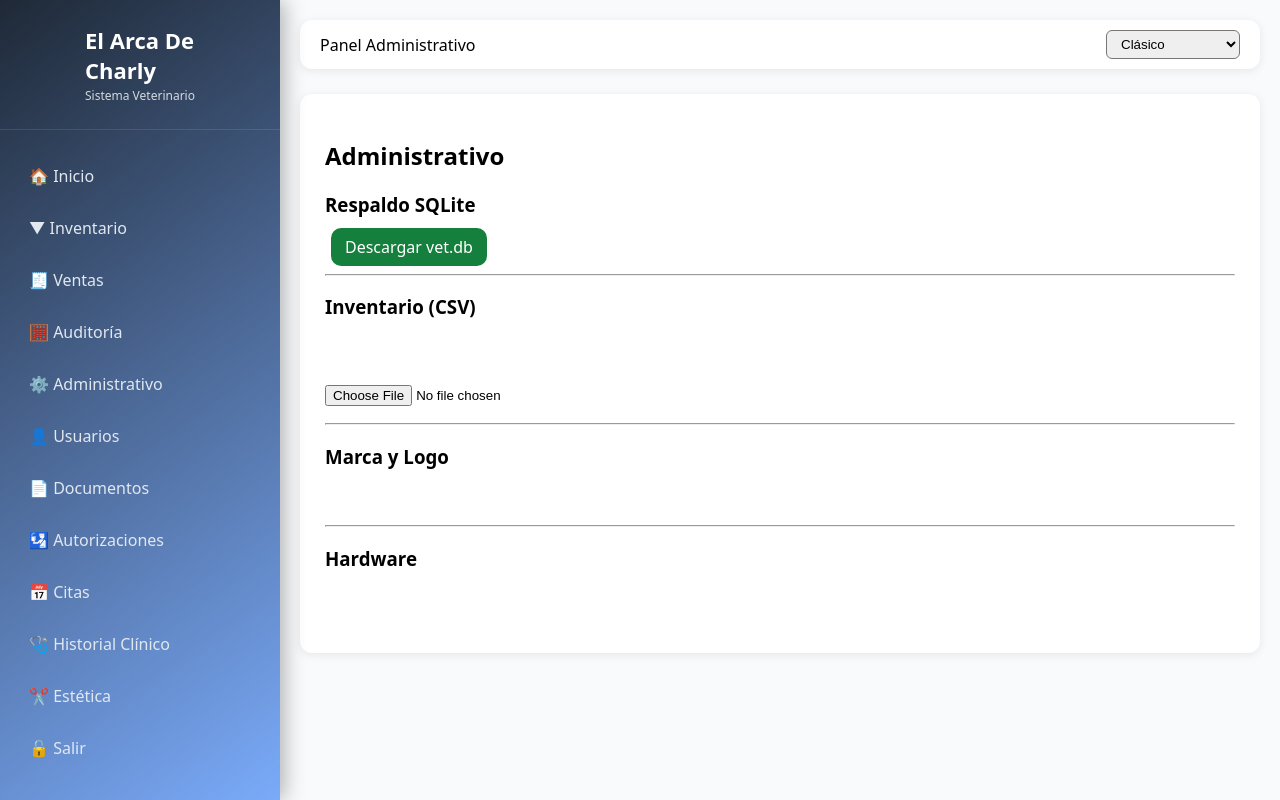
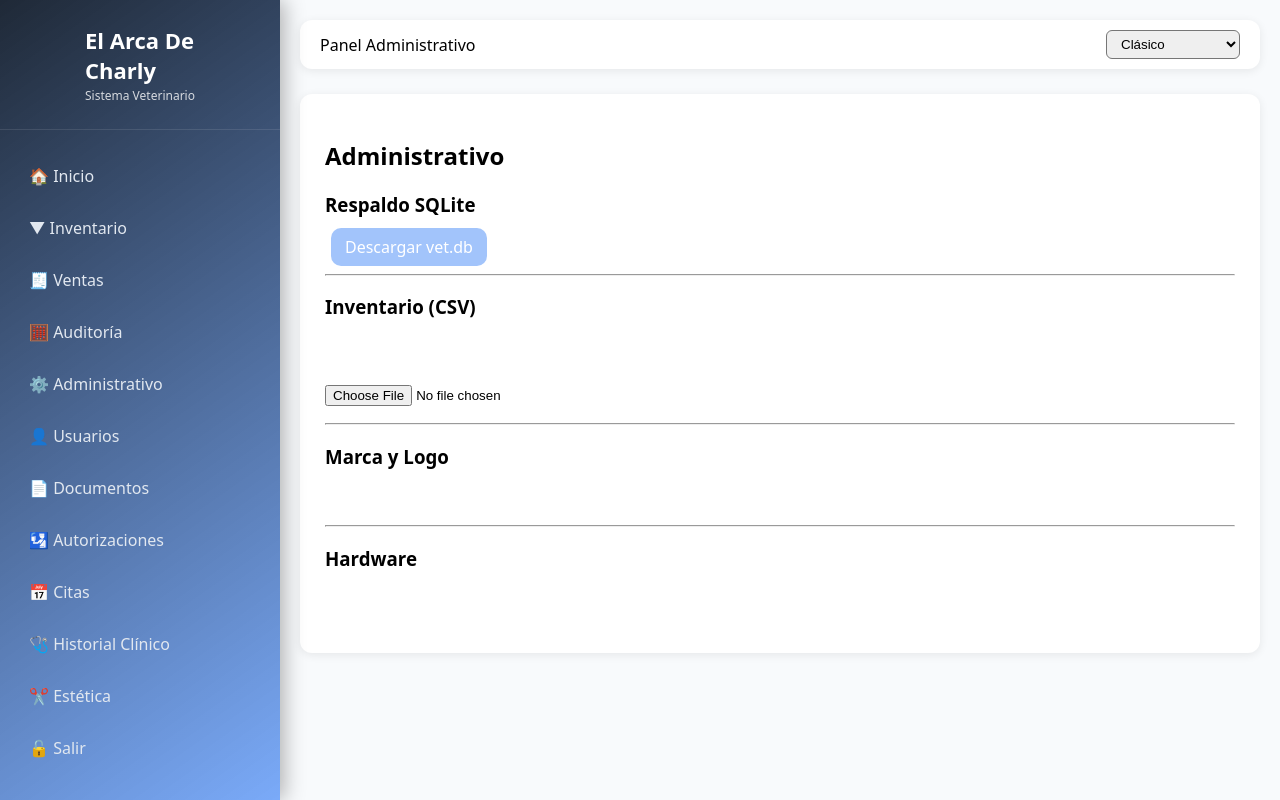
Before and after one commit to elarcadecharly2026/el-arca-veterinaria, a Flask app: page /admin/datos in a window 1280 px wide, with the pointer over the restyled element. Run offline with Flask 3, Linux system fonts and the light colour scheme; a user stored in the database is signed in; data that the repository does not hold is empty.

Commit message:
Update theme-arca.css

```diff
--- a/static/css/theme-arca.css
+++ b/static/css/theme-arca.css
@@ -54,7 +54,7 @@ a{color:var(--acc);text-decoration:none}
 }
 
 .btn:hover,button:hover{
-  background:#15803d;
+  background:#3b82f678;
   transform:translateY(-2px);
 }
 
```
